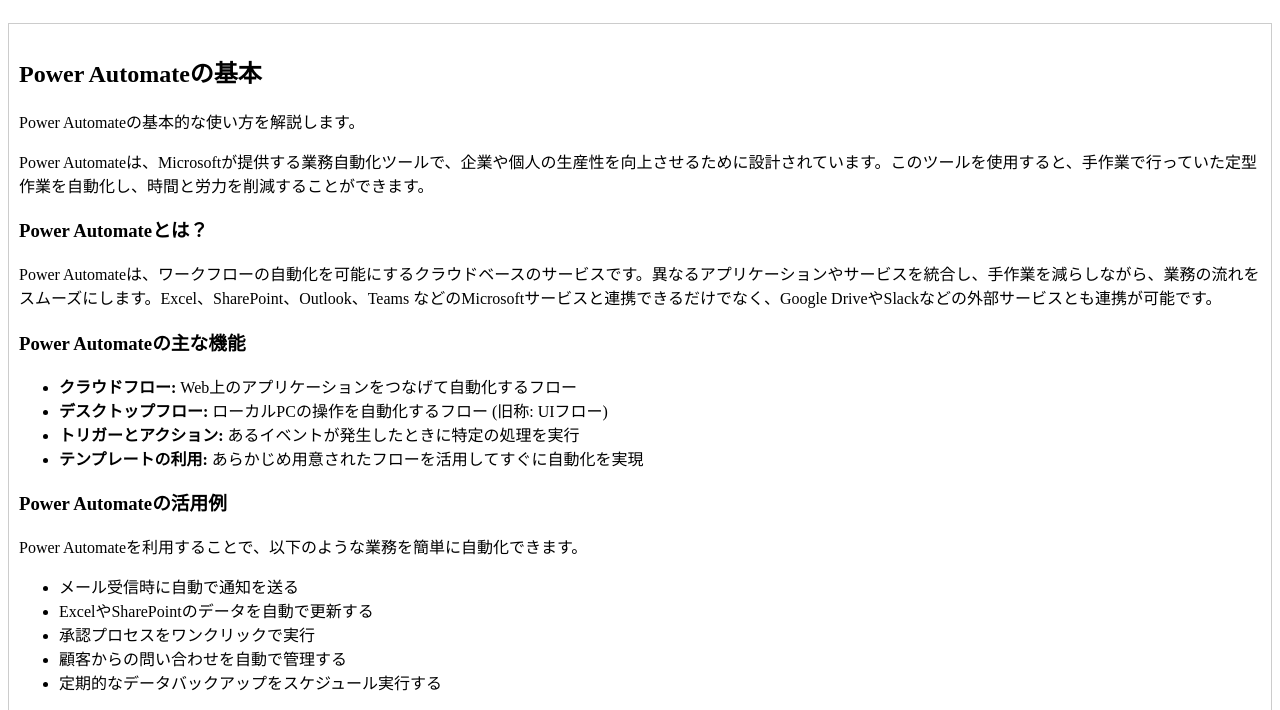
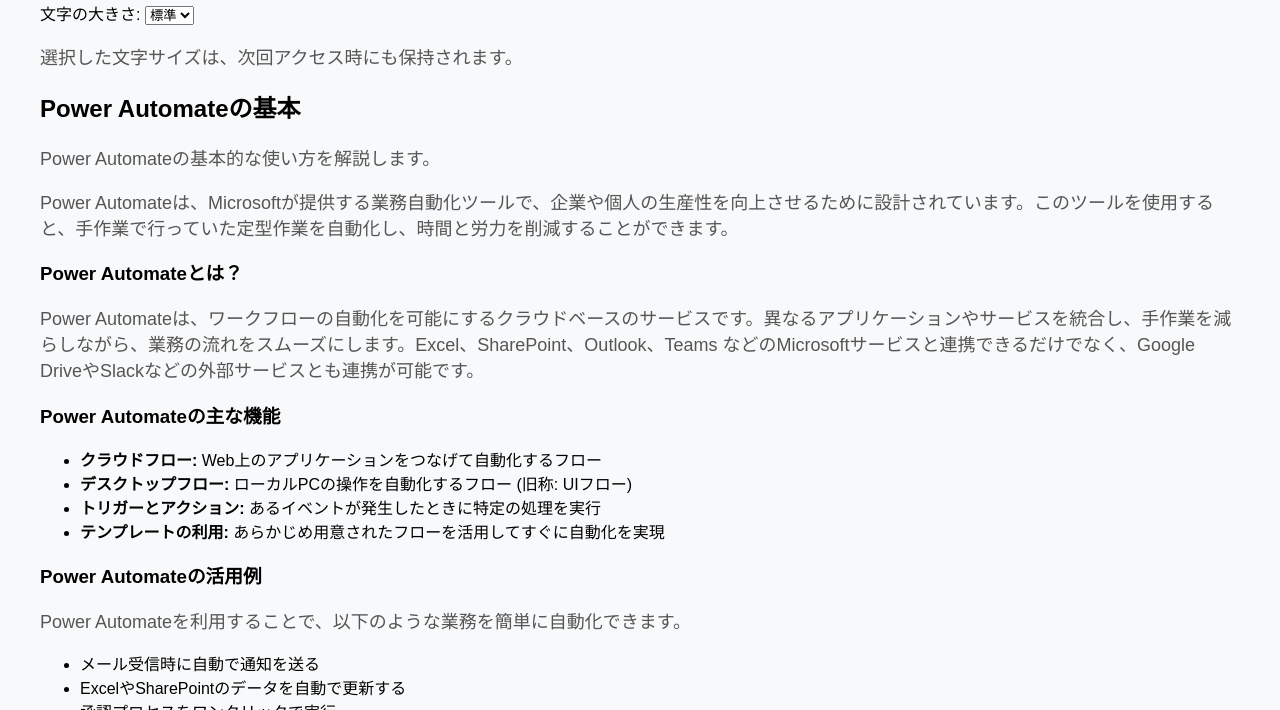
Before and after one commit to myuser1281904812/powerauto-blog, a plain HTML site: page blog.html in a window 1280 px wide. Shown: the part 190-900 px from the top of the page. Drawn offline with Linux system fonts and the light colour scheme.

Commit message:
Update blog.html

```diff
--- a/blog.html
+++ b/blog.html
@@ -4,7 +4,7 @@
     <meta charset="UTF-8">
     <meta name="viewport" content="width=device-width, initial-scale=1.0">
     <title>Power Automate ブログ</title>
-    <style>
+    <link rel="stylesheet" href="style.css">
         body {
             font-size: 16px;
         }
```
